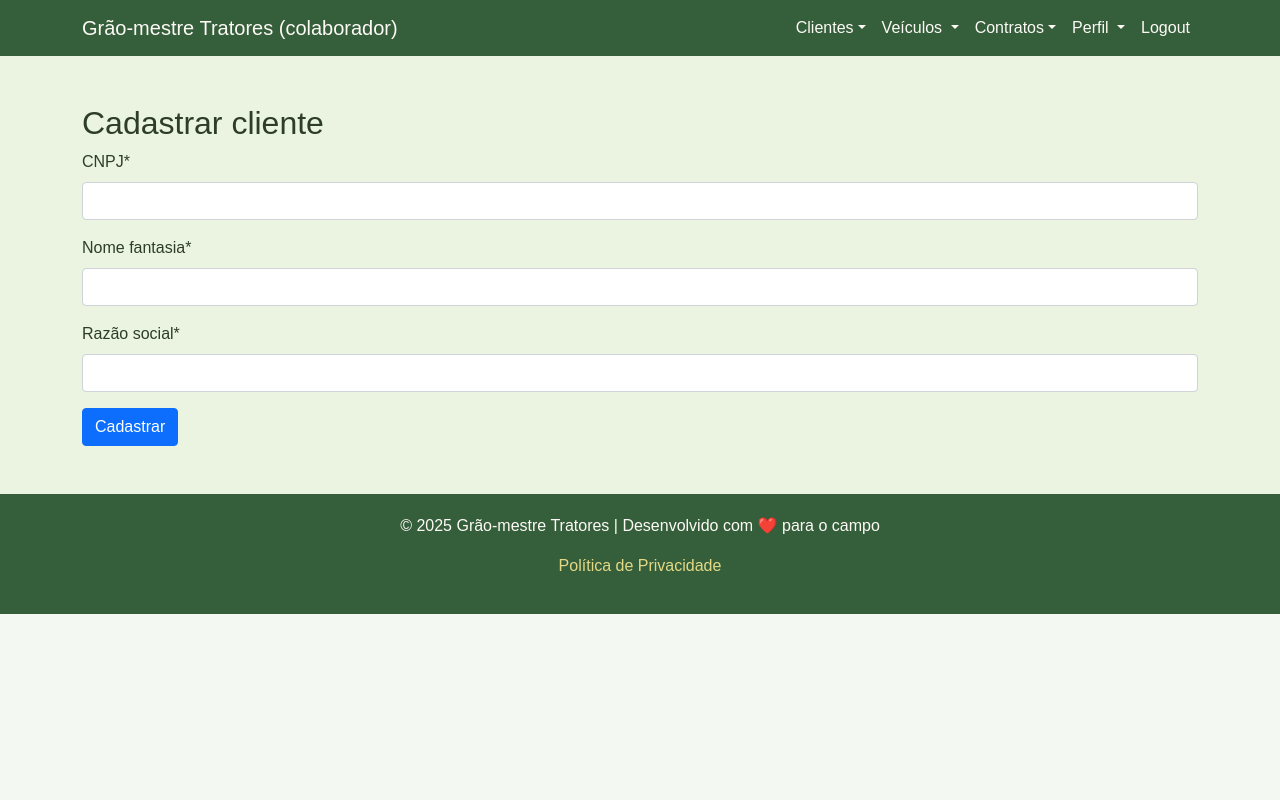
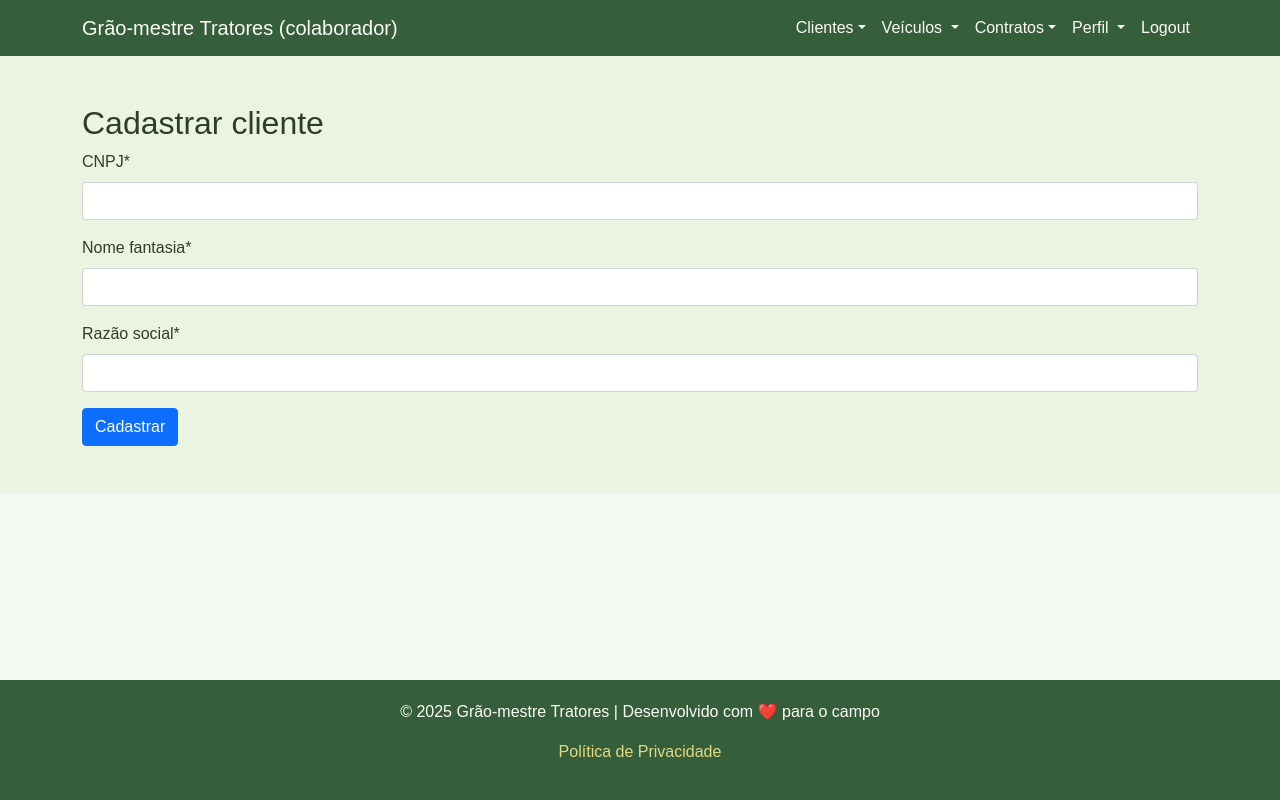
Before and after one commit to GustavoBehnck/banco_de_dados_2, a Django app: page /colaborador/clientes/cadastrar in a window 1280 px wide. Run offline with Django 5.2, Linux system fonts and the light colour scheme; some libraries are stand-ins or nearby versions.

Commit message:
feat: improve layout

```diff
--- a/colaborador/templates/colaborador/base.html
+++ b/colaborador/templates/colaborador/base.html
@@ -11,6 +11,11 @@
     <title>{% block title %}Grão-mestre Tratores{% endblock %}</title>
 
     <style>
+      html, body {
+        height: 100%; /* Ensure body fills the viewport */
+        display: flex;
+        flex-direction: column;
+      }
       body {
         font-family: 'Poppins', sans-serif;
         background-color: #f4f8f3;
@@ -24,6 +29,9 @@
       }
       .navbar-brand:hover, .nav-link:hover {
         color: #e3d985 !important;
+      }
+      main {
+        flex: 1; /* Main content grows to push footer down */
       }
       footer {
         background-color: #355e3b;
@@ -103,7 +111,9 @@
     </nav>
 
     <!-- Main content -->
-    {% block content %}{% endblock %}
+    <main>
+      {% block content %}{% endblock %}
+    </main>
 
     <!-- Footer -->
     <footer>
```
